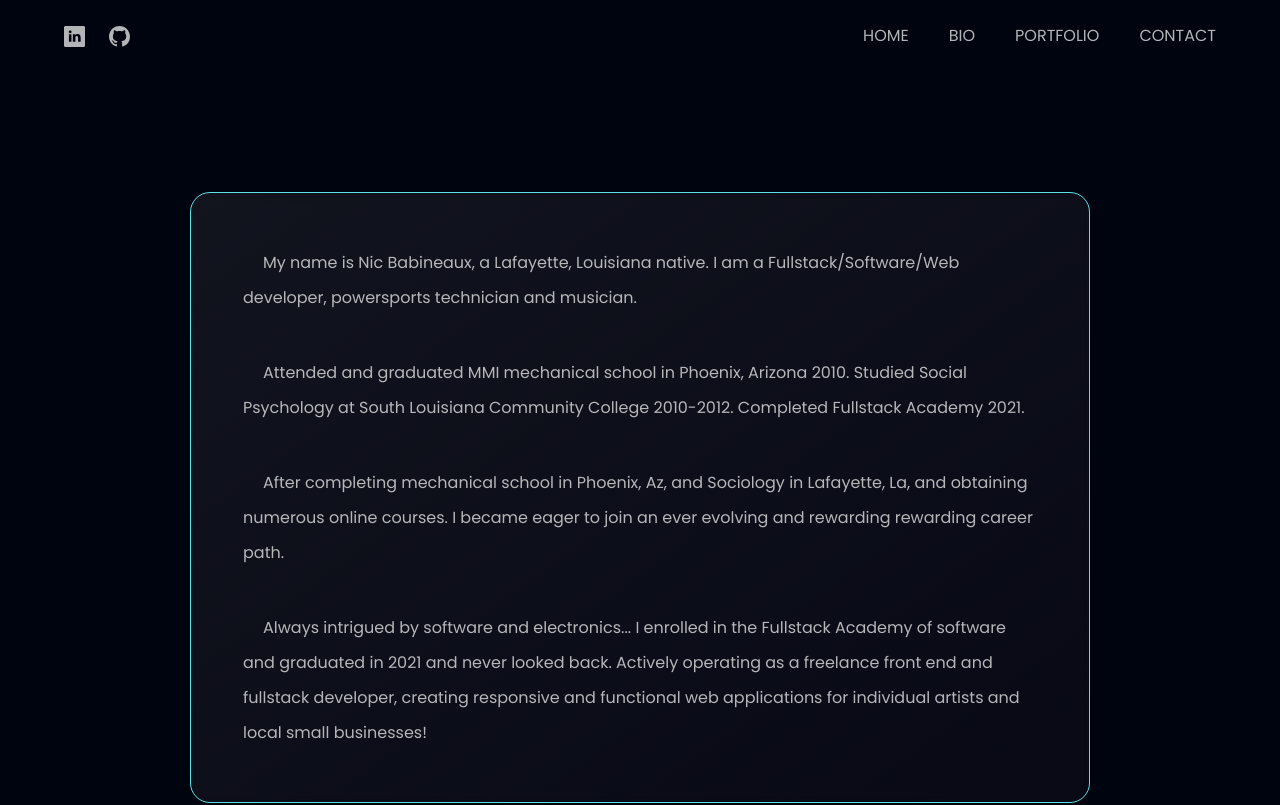
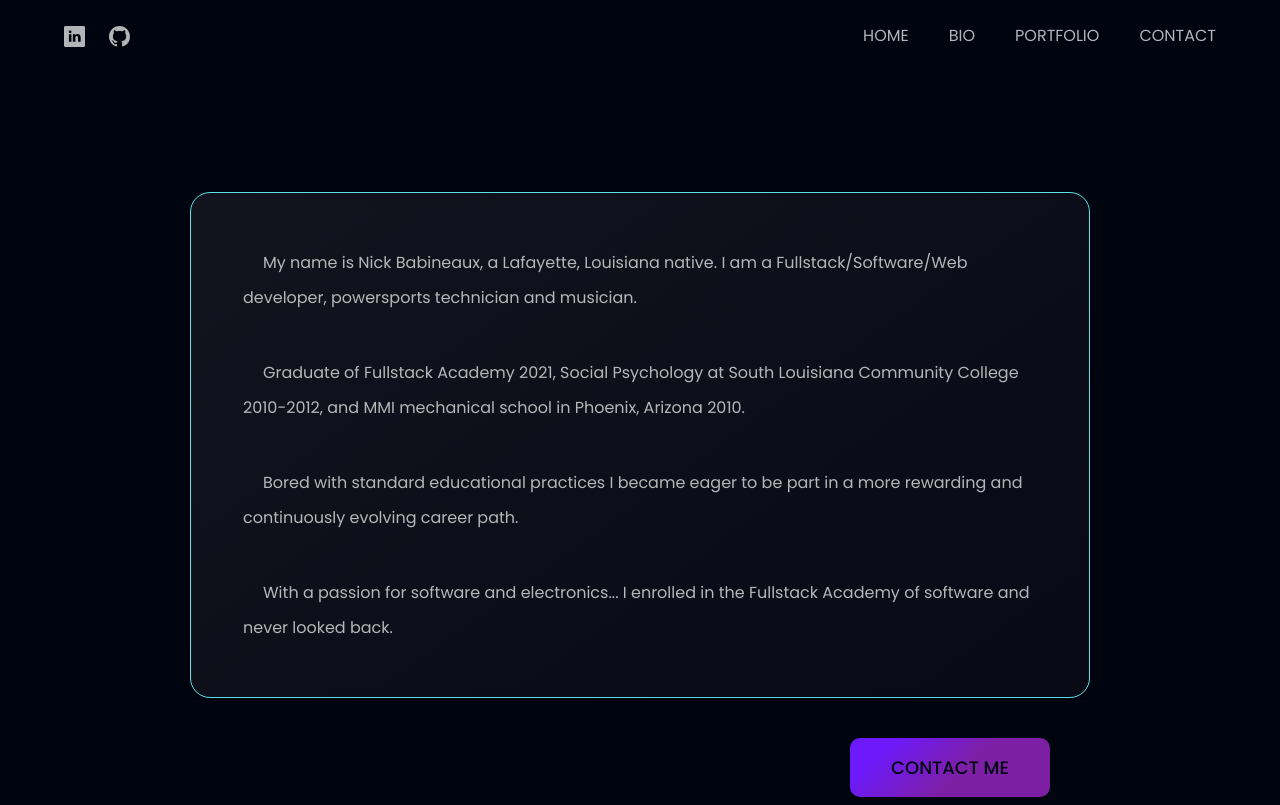
Before and after one commit to NicBab/resume-portfolio, a React (Vite) app: page /bio in a window 1280 px wide. Shown: the top 805 px of the page. Built offline with nearby package versions, Linux system fonts and the light colour scheme.

Commit message:
adjustments to bio component and why choose me section

```diff
--- a/src/components/business/Business.jsx
+++ b/src/components/business/Business.jsx
@@ -11,10 +11,18 @@ const Business = () => {
           Why Choose Me?
         </h2>
         <div className={`${styles.paragraph} max-w-[500px]`}>
+          <h3 className="flex-1 font-poppins font-semibold leading-[40px] text-[16px] text-dimWhite ss:text-[20px] ss:leading-[40px] mb-6">
+            "In a new era of tech talent...
+            <br className="sm:block " />
+            Hire for what they can do, not for what they have done."
+          </h3>
+          <p className={`${styles.paragraph}`}>
           A strong technical background and management skills in mechanics and
           sociology, provides me with excellent troubleshooting, debugging,
           problem-solving skills, with the ability to multi-task and an
           exceptional eye for detail.
+          </p>
+
         </div>
         <div className="md:flex flex-row">
           <Link to="/resume">
--- a/src/components/cards/project-card/ProjectCard.jsx
+++ b/src/components/cards/project-card/ProjectCard.jsx
@@ -12,10 +12,10 @@ const ProjectCard = ({ project }) => {
 
   return (
     <div
-      className={`flex justify-start items-center flex-col w-[200px] sm:w-[300px] rounded-[20px] m-3 z-[1] glass-card shadow`} //height properties in ProjectCardIcons component
+      className={`flex justify-start items-center flex-col w-[200px] sm:w-[300px] rounded-[10px] m-3 z-[1] glass-card shadow`} //height properties in ProjectCardIcons component
     >
       <div className="w-[190px] h-[190px] sm:w-[280px] sm:h-[280px] mt-2">
-        <img className="rounded-[10px] w-[100%] h-[100%]" src={img} alt="" />
+        <img className="rounded-[5px] w-[100%] h-[100%]" src={img} alt="" />
       </div>
       <div className="">
         <div className={`${styles.cardHeading} hover:text-secondary`}>
--- a/src/components/hero/Hero.jsx
+++ b/src/components/hero/Hero.jsx
@@ -34,7 +34,7 @@ const Hero = () => {
             Software Developer
           </span>
           <br className="sm:block " />
-          Designing stylish modern web services and E-commerce utilizing a
+          Designing innovative, creative, and stylish solutions for modern web services and E-commerce utilizing a
           variety of markup languages and frameworks.
         </p>
       </div>
--- a/src/constants/bio-data/bio-data-index.js
+++ b/src/constants/bio-data/bio-data-index.js
@@ -1,18 +1,18 @@
 export const bioData = [
     {
         id: 1,
-        content: "My name is Nic Babineaux, a Lafayette, Louisiana native. I am a Fullstack/Software/Web developer, powersports technician and musician."
+        content: "My name is Nick Babineaux, a Lafayette, Louisiana native. I am a Fullstack/Software/Web developer, powersports technician and musician."
     },
     {
         id: 2,
-        content: "Attended and graduated MMI mechanical school in Phoenix, Arizona 2010. Studied Social Psychology at South Louisiana Community College 2010-2012. Completed Fullstack Academy 2021.",
+        content: "Graduate of Fullstack Academy 2021, Social Psychology at South Louisiana Community College 2010-2012, and MMI mechanical school in Phoenix, Arizona 2010."
     },
     {
         id: 3,
-        content: "After completing mechanical school in Phoenix, Az, and Sociology in Lafayette, La, and obtaining numerous online courses. I became eager to join an ever evolving and rewarding rewarding career path.",
+        content: "Bored with standard educational practices I became eager to be part in a more rewarding and continuously evolving career path.",
     },
     {
         id: 4,
-        content: "Always intrigued by software and electronics... I enrolled in the Fullstack Academy of software and graduated in 2021 and never looked back. Actively operating as a freelance front end and fullstack developer, creating responsive and functional web applications for individual artists and local small businesses!",
+        content: "With a passion for software and electronics... I enrolled in the Fullstack Academy of software and never looked back."
     }
 ]
--- a/src/constants/projects-data/projects-data.index.js
+++ b/src/constants/projects-data/projects-data.index.js
@@ -9,7 +9,7 @@ export const projectsInfo = [
       id: 1,
       img: fs_Ecommerce,
       title: "Ecommerce app",
-      description: "Lorem ipsum dolor sit amet, consectetur adipiscing elit, sed do eiusmod tempor incididunt ut labore et dolore magna aliqua.",
+      description: "Fullstack E-commerce application React, Redux, Firebase, GraphQL, Stripe.",
       url: "",
       gitHubUrl: "https://github.com/NicBab/fs-ecommerce-app",
     },
@@ -17,7 +17,7 @@ export const projectsInfo = [
       id: 2,
       img: SG_photo,
       title: "SG Photography",
-      description: "Lorem ipsum dolor sit amet, consectetur adipiscing elit, sed do eiusmod tempor incididunt ut labore et dolore magna aliqua.",
+      description: "Landing page for a Colorado based photographer, using React with an Image carousel",
       url: "https://goofy-wright-304451.netlify.app/",
       gitHubUrl: "https://github.com/NicBab/Scuuba-gooding-photography",
     },
@@ -25,7 +25,7 @@ export const projectsInfo = [
       id: 3,
       img: Bytor_designs,
       title: "Bytor Designs",
-      description: "Lorem ipsum dolor sit amet, consectetur adipiscing elit, sed do eiusmod tempor incididunt ut labore et dolore magna aliqua.",
+      description: "Front-End landing page for a local graphic design artist, using React and Image slider.",
       url: "https://optimistic-babbage-eb36e4.netlify.app/",
       gitHubUrl: "https://github.com/NicBab/Bytor_Designs",
     }
```
